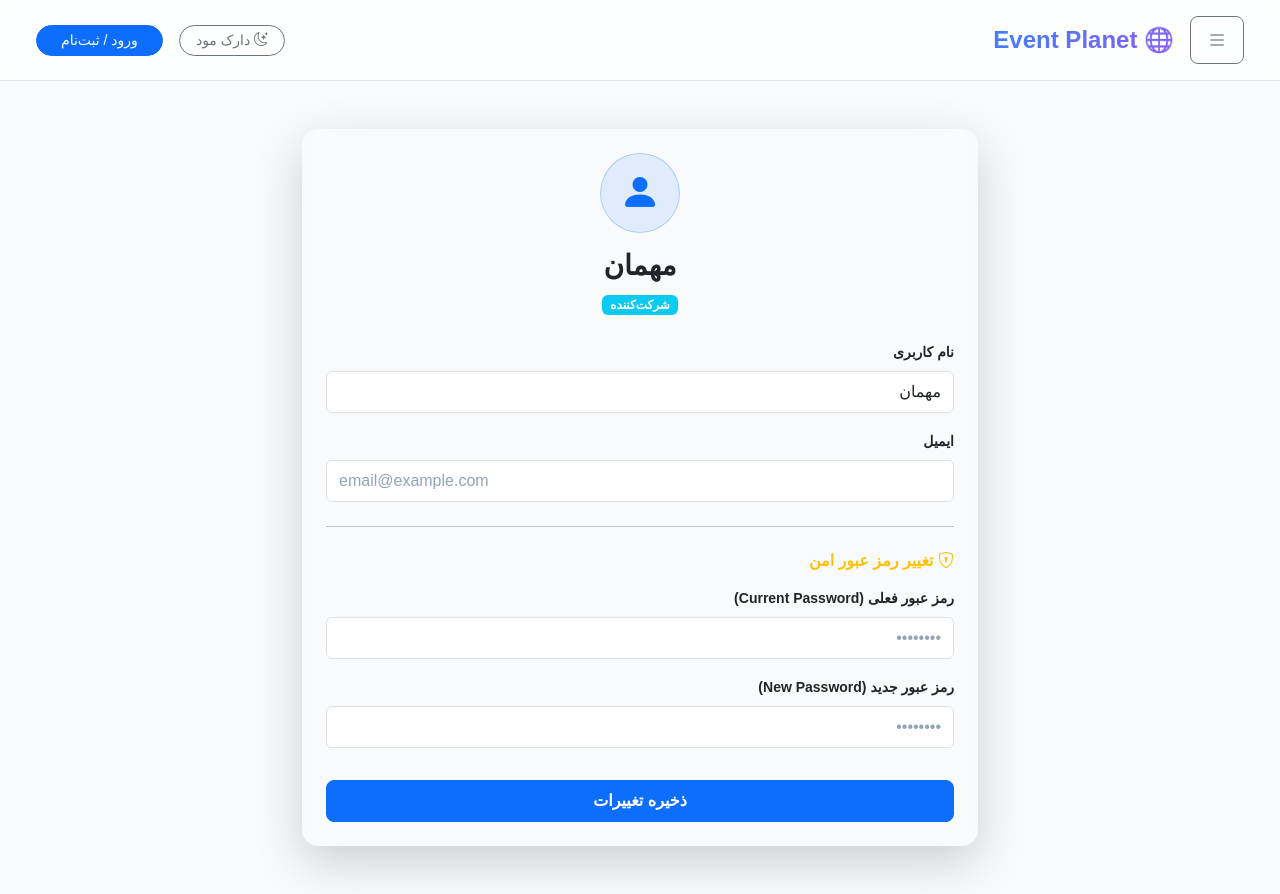
After one commit to ZahraAghaeii/event_planet_daneshkar, a Django app: page /profile/ in a window 1280 px wide. The commit adds this page. Run offline with Django 5.2, Linux system fonts and the light colour scheme; parts of the project's set-up code (start-up, migrations or seed data) failed here and were passed over; some libraries are stand-ins or nearby versions.

Commit message:
feat(profile): add secure password update and fixed sidebar routing to templates

```diff
--- a/config/urls.py
+++ b/config/urls.py
@@ -14,4 +14,5 @@ urlpatterns = [
     path('api/v1/event/', include('event.urls')),
     path('api/v1/attribute/', include('attribute.urls')),
     path('api/v1/relation/', include('relation.urls')),
+    path('profile/', TemplateView.as_view(template_name='profile.html'), name='profile'),
 ]
--- a/frontend/static/js/app.js
+++ b/frontend/static/js/app.js
@@ -103,10 +103,17 @@ function loadSidebarUserInfo() {
 function handleLogin(e) {
     e.preventDefault();
     const username = document.getElementById("loginUsername").value.trim();
+    const password = document.getElementById("loginPassword").value;
     const savedRole = localStorage.getItem(`user_role_${username}`);
+    const savedPass = localStorage.getItem(`user_pass_${username}`);
 
     if (!savedRole) {
         alert("این نام کاربری یافت نشد! لطفاً ابتدا حساب بسازید.");
+        return;
+    }
+
+    if (savedPass && savedPass !== password) {
+        alert("کلمه عبور اشتباه است!");
         return;
     }
 
@@ -119,11 +126,13 @@ function handleLogin(e) {
 function handleRegister(e) {
     e.preventDefault();
     const username = document.getElementById("regUsername").value.trim();
+    const password = document.getElementById("regPassword").value;
     const role = document.getElementById("regRole").value;
 
     localStorage.setItem("username", username);
     localStorage.setItem("role", role);
     localStorage.setItem(`user_role_${username}`, role);
+    localStorage.setItem(`user_pass_${username}`, password); // ذخیره امن رمز عبور
 
     alert(`حساب کاربری ${username} ساخته شد! 🎉`);
     location.reload();
--- a/frontend/templates/base.html
+++ b/frontend/templates/base.html
@@ -6,7 +6,7 @@
     <title>{% block title %}پلتفرم هوشمند مدیریت رویداد | Event Planet{% endblock %}</title>
     <link rel="stylesheet" href="https://cdn.jsdelivr.net/npm/bootstrap@5.3.0/dist/css/bootstrap.rtl.min.css">
     <link rel="stylesheet" href="https://cdn.jsdelivr.net/npm/bootstrap-icons@1.11.0/font/bootstrap-icons.css">
-    <link rel="stylesheet" href="/static/css/style.css?v=36.0">
+    <link rel="stylesheet" href="/static/css/style.css?v=38.0">
     <style>
         .extra-small { font-size: 0.78rem; }
         ::placeholder { color: #94a3b8 !important; opacity: 1; }
@@ -28,15 +28,18 @@
                     <span id="sidebarUserRole" class="badge bg-secondary">نقش: بازدیدکننده</span>
                 </div>
                 <div class="list-group list-group-flush rounded-3 overflow-hidden">
-                    <button class="list-group-item list-group-item-action bg-transparent text-light border-secondary py-3" onclick="resetFilters()">
+                    <a href="/" class="list-group-item list-group-item-action bg-transparent text-light border-secondary py-3 text-decoration-none">
                         <i class="bi bi-house-door text-primary me-2"></i> صفحه اصلی و همه رویدادها
-                    </button>
-                    <button class="list-group-item list-group-item-action bg-transparent text-light border-secondary py-3" onclick="filterMyRegistrations()">
+                    </a>
+                    <a href="/profile/" class="list-group-item list-group-item-action bg-transparent text-light border-secondary py-3 text-decoration-none">
+                        <i class="bi bi-person-gear text-info me-2"></i> تنظیمات پروفایل کاربری
+                    </a>
+                    <a href="/" onclick="setTimeout(filterMyRegistrations, 200)" class="list-group-item list-group-item-action bg-transparent text-light border-secondary py-3 text-decoration-none">
                         <i class="bi bi-journal-check text-success me-2"></i> رویدادهای ثبت‌نام‌شده من
-                    </button>
-                    <button id="organizerPanelBtn" class="list-group-item list-group-item-action bg-transparent text-light border-secondary py-3 d-none" onclick="filterMyEvents()">
+                    </a>
+                    <a href="/" onclick="setTimeout(filterMyEvents, 200)" id="organizerPanelBtn" class="list-group-item list-group-item-action bg-transparent text-light border-secondary py-3 text-decoration-none d-none">
                         <i class="bi bi-calendar-plus text-warning me-2"></i> مدیریت رویدادهای من (برگزارکننده)
-                    </button>
+                    </a>
                 </div>
             </div>
             <div id="sidebarAuthArea" class="mt-3"></div>
@@ -50,7 +53,7 @@
                 <button class="btn btn-outline-secondary rounded-3 px-3 py-2" type="button" data-bs-toggle="offcanvas" data-bs-target="#userSidebar">
                     <i class="bi bi-list fs-5"></i>
                 </button>
-                <a class="navbar-brand fw-bold fs-4 m-0 text-gradient" href="#">🌐 Event Planet</a>
+                <a class="navbar-brand fw-bold fs-4 m-0 text-gradient" href="/">🌐 Event Planet</a>
             </div>
             <div class="d-flex align-items-center gap-3">
                 <button class="btn btn-outline-secondary btn-sm rounded-pill px-3" onclick="toggleTheme()" id="themeToggleBtn">
@@ -203,6 +206,6 @@
     </div>
 
     <script src="https://cdn.jsdelivr.net/npm/bootstrap@5.3.0/dist/js/bootstrap.bundle.min.js"></script>
-    <script src="/static/js/app.js?v=36.0"></script>
+    <script src="/static/js/app.js?v=38.0"></script>
 </body>
 </html>
--- /dev/null
+++ b/frontend/templates/profile.html
@@ -0,0 +1,90 @@
+{% extends 'base.html' %}
+
+{% block title %}پروفایل کاربری | Event Planet{% endblock %}
+
+{% block content %}
+<div class="container my-5" style="max-width: 700px;">
+    <div class="card border-0 shadow-lg rounded-4 p-4 bg-glass border border-secondary">
+        <div class="text-center mb-4">
+            <div class="avatar-circle mx-auto mb-3 bg-primary bg-opacity-10 text-primary rounded-circle d-flex align-items-center justify-content-center" style="width: 80px; height: 80px;">
+                <i class="bi bi-person-fill fs-1"></i>
+            </div>
+            <h3 class="fw-bold" id="profileUsernameDisplay">نام کاربری</h3>
+            <span id="profileRoleBadge" class="badge bg-secondary mt-1">نقش کاربری</span>
+        </div>
+
+        <form onsubmit="updateProfile(event)">
+            <div class="mb-3 text-start">
+                <label class="form-label fw-bold small">نام کاربری</label>
+                <input type="text" id="profileUsernameInput" class="form-control py-2" required>
+            </div>
+            <div class="mb-3 text-start">
+                <label class="form-label fw-bold small">ایمیل</label>
+                <input type="email" id="profileEmailInput" class="form-control py-2" placeholder="email@example.com">
+            </div>
+
+            <hr class="my-4">
+            <h6 class="fw-bold text-warning mb-3"><i class="bi bi-shield-lock"></i> تغییر رمز عبور امن</h6>
+
+            <div class="mb-3 text-start">
+                <label class="form-label fw-bold small">رمز عبور فعلی (Current Password)</label>
+                <input type="password" id="currentPasswordInput" class="form-control py-2" placeholder="••••••••">
+            </div>
+            <div class="mb-3 text-start">
+                <label class="form-label fw-bold small">رمز عبور جدید (New Password)</label>
+                <input type="password" id="newPasswordInput" class="form-control py-2" placeholder="••••••••">
+            </div>
+
+            <button type="submit" class="btn btn-primary w-100 rounded-3 py-2 fw-bold mt-3">ذخیره تغییرات</button>
+        </form>
+    </div>
+</div>
+
+<script>
+    document.addEventListener("DOMContentLoaded", () => {
+        const currentUser = localStorage.getItem("username") || "مهمان";
+        const currentRole = localStorage.getItem("role") || "GUEST";
+
+        document.getElementById("profileUsernameDisplay").innerText = currentUser;
+        document.getElementById("profileUsernameInput").value = currentUser;
+
+        const badge = document.getElementById("profileRoleBadge");
+        if (currentRole === 'ORGANIZER') {
+            badge.innerText = "برگزارکننده رویداد";
+            badge.className = "badge bg-warning text-dark mt-1";
+        } else {
+            badge.innerText = "شرکت‌کننده";
+            badge.className = "badge bg-info mt-1";
+        }
+    });
+
+    function updateProfile(e) {
+        e.preventDefault();
+        const currentUser = localStorage.getItem("username");
+        const newUsername = document.getElementById("profileUsernameInput").value.trim();
+        const currentPassword = document.getElementById("currentPasswordInput").value;
+        const newPassword = document.getElementById("newPasswordInput").value;
+
+        const savedPassword = localStorage.getItem(`user_pass_${currentUser}`) || "";
+
+        // اگر کاربر رمز جدید وارد کرده بود، چک کن
+        if (newPassword) {
+            // اگر قبلاً رمزی ذخیره نشده بود یا رمز فعلی درست بود اجازه بده
+            if (savedPassword && currentPassword !== savedPassword) {
+                alert("رمز عبور فعلی اشتباه است!");
+                return;
+            }
+            localStorage.setItem(`user_pass_${currentUser}`, newPassword);
+        }
+
+        if (newUsername && newUsername !== currentUser) {
+            localStorage.setItem(`user_role_${newUsername}`, localStorage.getItem(`user_role_${currentUser}`));
+            localStorage.setItem(`user_pass_${newUsername}`, savedPassword || newPassword);
+            localStorage.setItem("username", newUsername);
+        }
+
+        alert("تغییرات پروفایل با موفقیت ذخیره شد! 🎉");
+        location.reload();
+    }
+</script>
+{% endblock %}
```
